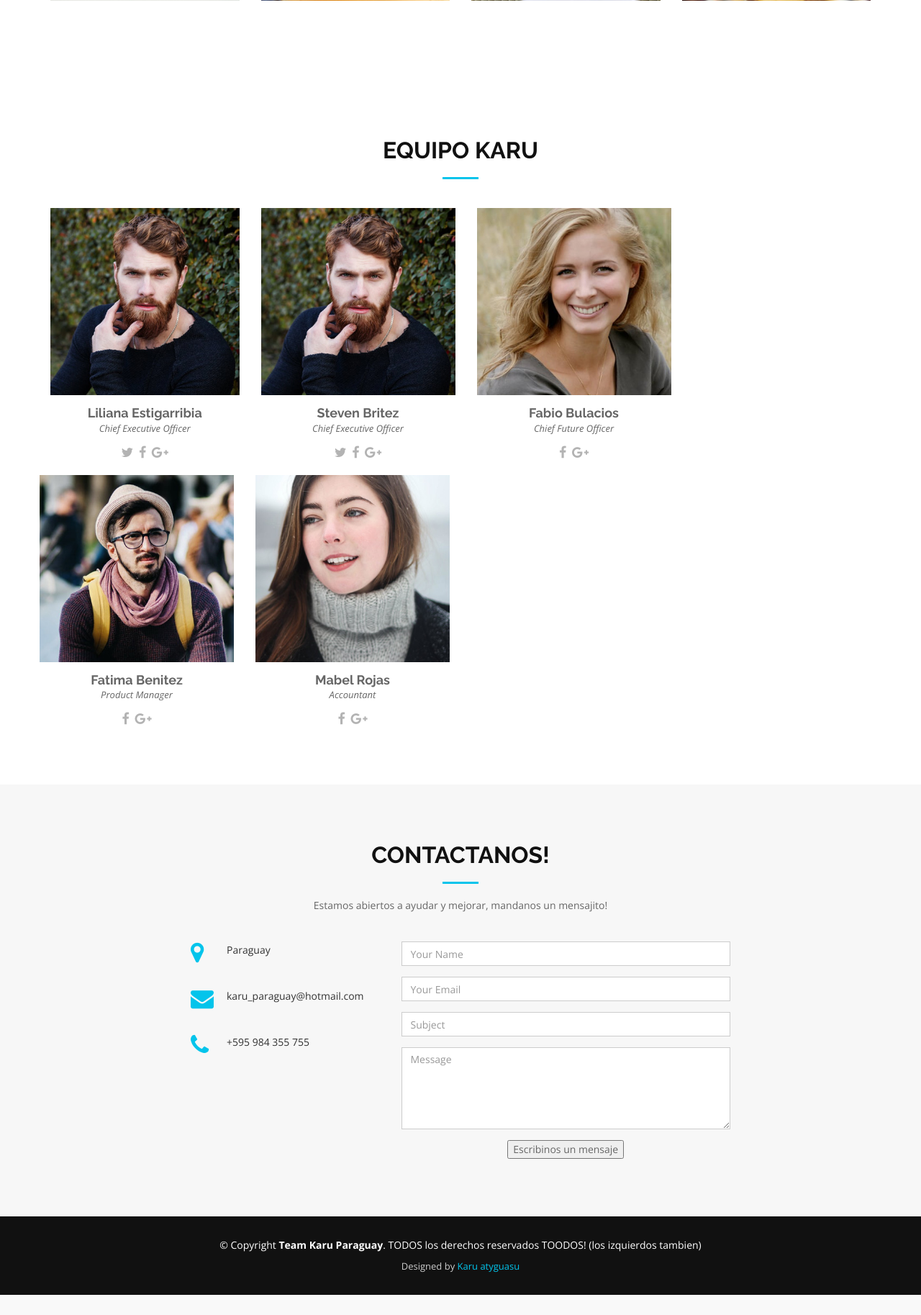
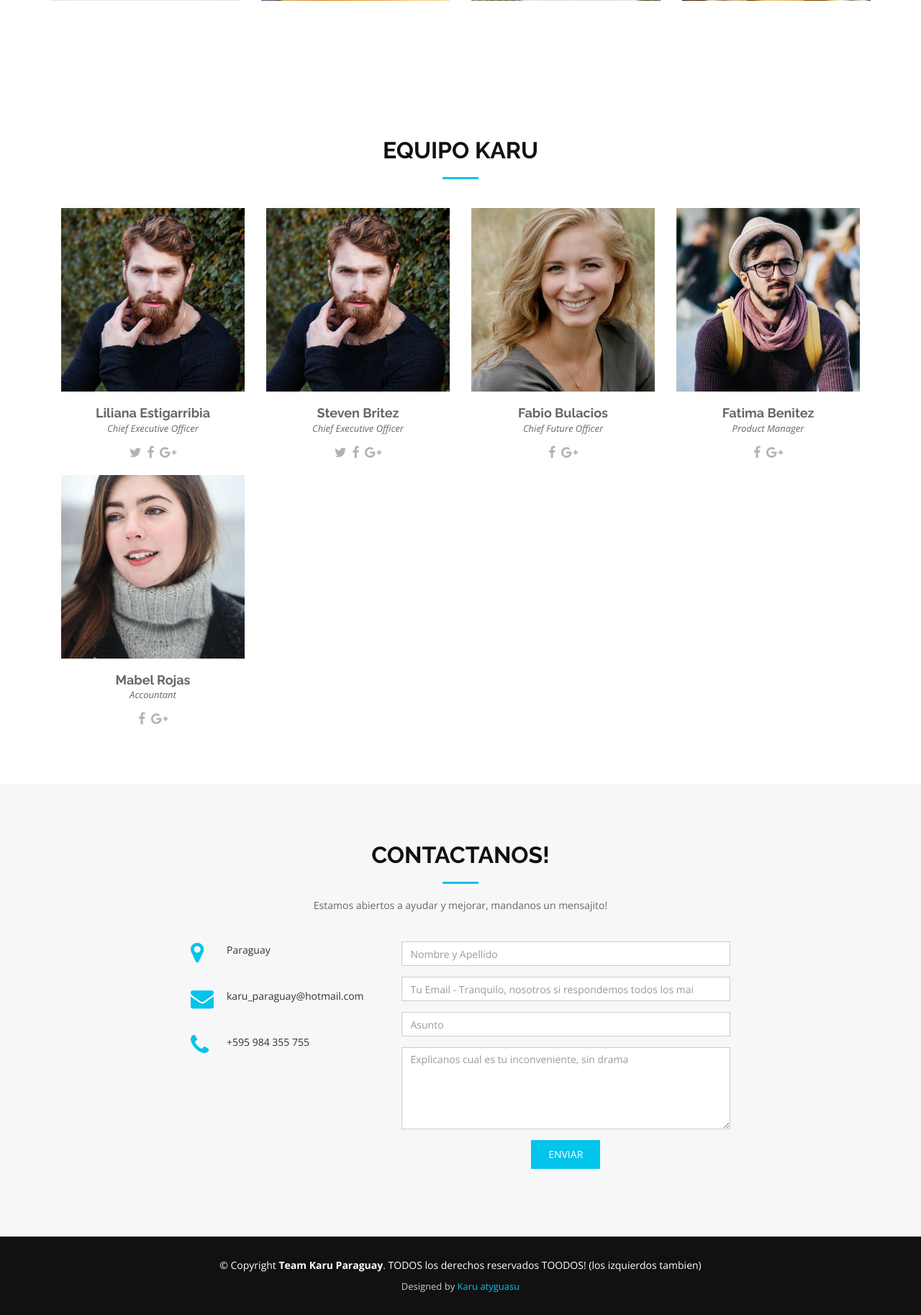
Before and after one commit to lestigarribiaf/karupora, a Django app: page /recetas/ in a window 1280 px wide. Shown: the part 2571-4398 px from the top of the page at 72% size. Before the commit the page ends 4370 px from the top, so only its background shows below. Run offline with Django 3.2, Linux system fonts and the light colour scheme; data comes from the database, SQL or seed files in the repository; some libraries are stand-ins or nearby versions.

Commit message:
agregados cambios en los views y etc

```diff
--- a/pendientes/templates/main_template.html
+++ b/pendientes/templates/main_template.html
@@ -120,10 +120,10 @@
           <img src="/static/img/about-img.jpg" alt="">
         </div>
 
-        <div class="col-md-6 about-content">
-          <h2 class="about-title">En Karu hacemos que tu día a día en la cocina sea mucho más rápida, práctica y organizada.
+        <div class="col-md-6 about-content"><br> <br> <br> <br>
+          <p class="section-description">En Karu hacemos que tu día a día en la cocina sea mucho más rápida, práctica y organizada. <br> <br>
               Con ésta startup queremos ofrecerte la posibilidad de  elaborar un menú diario o semanal para que de  esta manera obtengas un listado de ingredientes para el supermercado.
-              Si dispones de poco tiempo pero no perdés el gusto por la comida te invitamos a recorrer por la página de Karu Paraguay.</h2>
+              <br> <br> Si dispones de poco tiempo pero no perdés el gusto por la comida te invitamos a recorrer por la página de Karu Paraguay.</p>
 
           </div>
       </div>
@@ -269,7 +269,7 @@
         </div>
       </div>
 
-      <div class="row">
+      <div class="row"></div>
         <div class="col-md-3">
           <div class="member">
             <div class="pic"><img src="/static/img/team-1.jpg" alt=""></div>
@@ -284,7 +284,6 @@
           </div>
         </div>
 
-        <div class="row">
           <div class="col-md-3">
             <div class="member">
               <div class="pic"><img src="/static/img/team-1.jpg" alt=""></div>
@@ -385,22 +384,22 @@
             <div id="errormessage"></div>
             <form action="" method="post" role="form" class="contactForm">
               <div class="form-group">
-                <input type="text" name="name" class="form-control" id="name" placeholder="Your Name" data-rule="minlen:4" data-msg="Please enter at least 4 chars" />
+                <input type="text" name="name" class="form-control" id="name" placeholder="Nombre y Apellido" data-rule="minlen:4" data-msg="Tu nombre y apellido debe tener por lo menos 4 caracteres" />
                 <div class="validation"></div>
               </div>
               <div class="form-group">
-                <input type="email" class="form-control" name="email" id="email" placeholder="Your Email" data-rule="email" data-msg="Please enter a valid email" />
+                <input type="email" class="form-control" name="email" id="email" placeholder="Tu Email - Tranquilo, nosotros si respondemos todos los mai" data-rule="email" data-msg="Ingresa un mail valido" />
                 <div class="validation"></div>
               </div>
               <div class="form-group">
-                <input type="text" class="form-control" name="subject" id="subject" placeholder="Subject" data-rule="minlen:4" data-msg="Please enter at least 8 chars of subject" />
+                <input type="text" class="form-control" name="subject" id="subject" placeholder="Asunto" data-rule="minlen:4" data-msg="Ingresa un asunto con 8 caracteres minimo" />
                 <div class="validation"></div>
               </div>
               <div class="form-group">
-                <textarea class="form-control" name="message" rows="5" data-rule="required" data-msg="Please write something for us" placeholder="Message"></textarea>
-                <divadmin/ class="validation"></div>
+                <textarea class="form-control" name="message" rows="5" data-rule="required" data-msg="Porfi escribe algo para nostros, sin" placeholder="Explicanos cual es tu inconveniente, sin drama"></textarea>
+                <div class="validation"></div>
               </div>
-              <div class="text-center"><button type="submit">Escribinos un mensaje</button></div>
+              <div class="text-center"><button type="submit">ENVIAR</button></div>
             </form>
           </div>
         </div>
--- a/pendientes/templates/semanal.html
+++ b/pendientes/templates/semanal.html
@@ -91,7 +91,7 @@
     <div class="container wow fadeInUp">
       <div class="row">
         <div class="col-md-12 ">
-          <h3 class="section-title"> Crea una apetitosa semana </h3>
+          <h3 class="section-title">{{ receta.nombre_receta }}</h3>
           <div class="section-title-divider"></div>
           <p class="section-description">La parte mas interesante de todo es que no vas a repetir tu menú.  </p>
 
@@ -108,7 +108,7 @@
           <div class="form">
             <div id="sendmessage">Mil gracias!</div>
             <div id="errormessage"></div>
-            <form action="" method="post" role="form" class="contactForm">
+            <form action="   " method="get" role="form" class="contactForm">
 
               <div class="form-group">
               </div>
--- a/pendientes/templates/vista_receta.html
+++ b/pendientes/templates/vista_receta.html
@@ -102,7 +102,7 @@
           <div class="col-md-6 about-content">
             <h2 class="about-title">¿Qué vamos a necesitar?</h2>
             <p class="about-text">
-              ACA EN  TEORIA VAN A IR LA LISTA DE LOS INGREDIENTES
+              {% for ingrediente in receta.insumos.all %} {{ ingrediente }} <br> {% endfor %}
             </p>
             <p class="about-text">
               Cantidad de porciones: {{ receta.porciones }}
--- a/pendientes/views.py
+++ b/pendientes/views.py
@@ -35,8 +35,13 @@
         return render(request, 'resumen.html')
 
 
-
 def receta_detalles(request, num):
         receta = Receta.objects.get(id=num)
 
         return render(request, 'vista_receta.html', {"receta":receta})
+
+def busqueda(request, buscar):
+        buscarte = Receta.objects.filter(nombre_receta__icontains=buscar)
+        print (buscarte)
+
+        return render(request, 'semanal.html' , {"busquedaes":buscarte})
--- a/todolist/urls.py
+++ b/todolist/urls.py
@@ -30,5 +30,7 @@
     path('recetas/<int:num>', views.receta_detalles, name="vista_recetas"),
     path('semanal/', views.semanal, name='semanal'),
     path('resumen/', views.resumen, name='resumen'),
+    path('busqueda/', views.busqueda, name='lista_busqueda'),
+
 
 ] + static(settings.MEDIA_URL, document_root=settings.MEDIA_ROOT)
```
